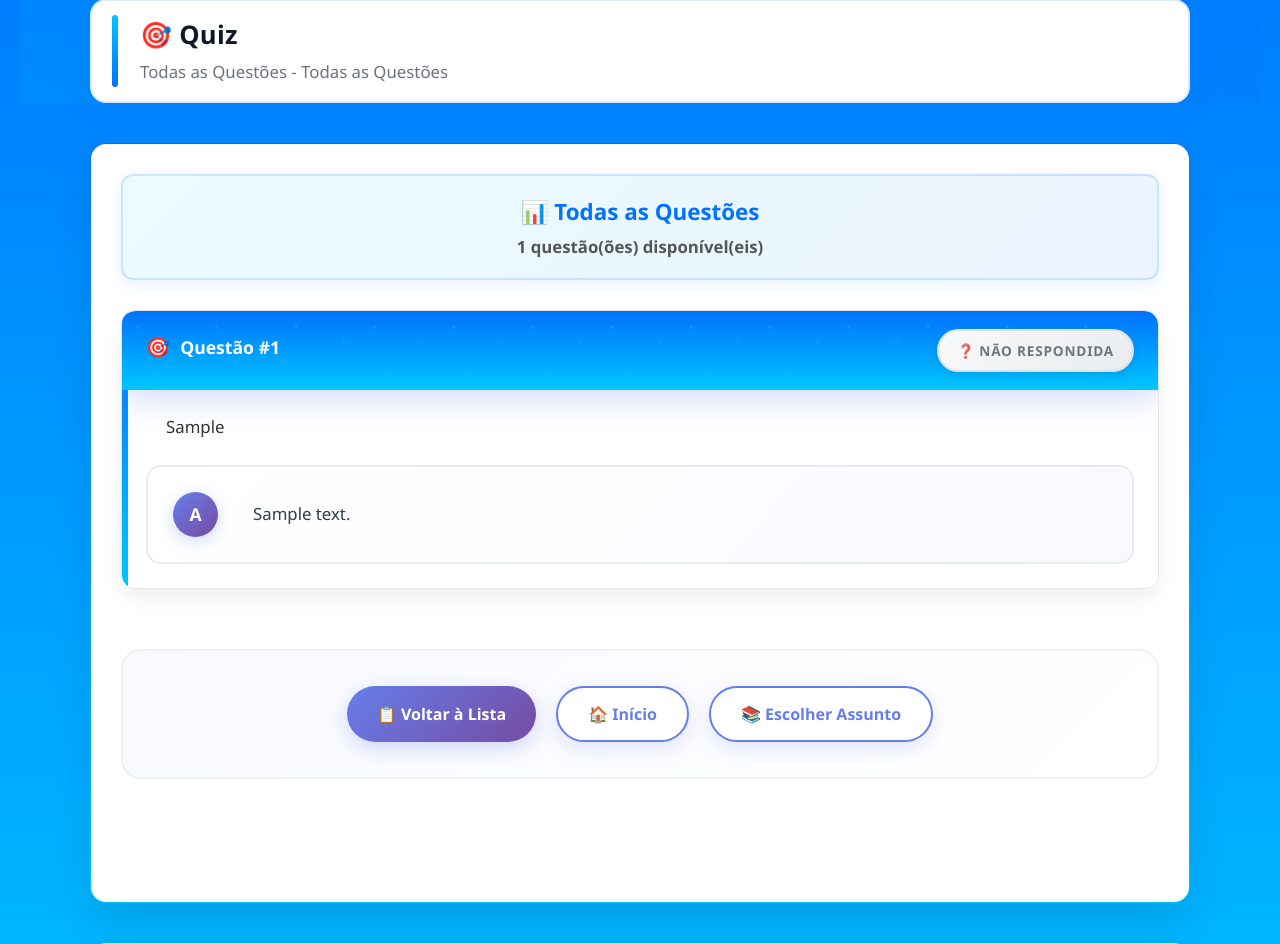
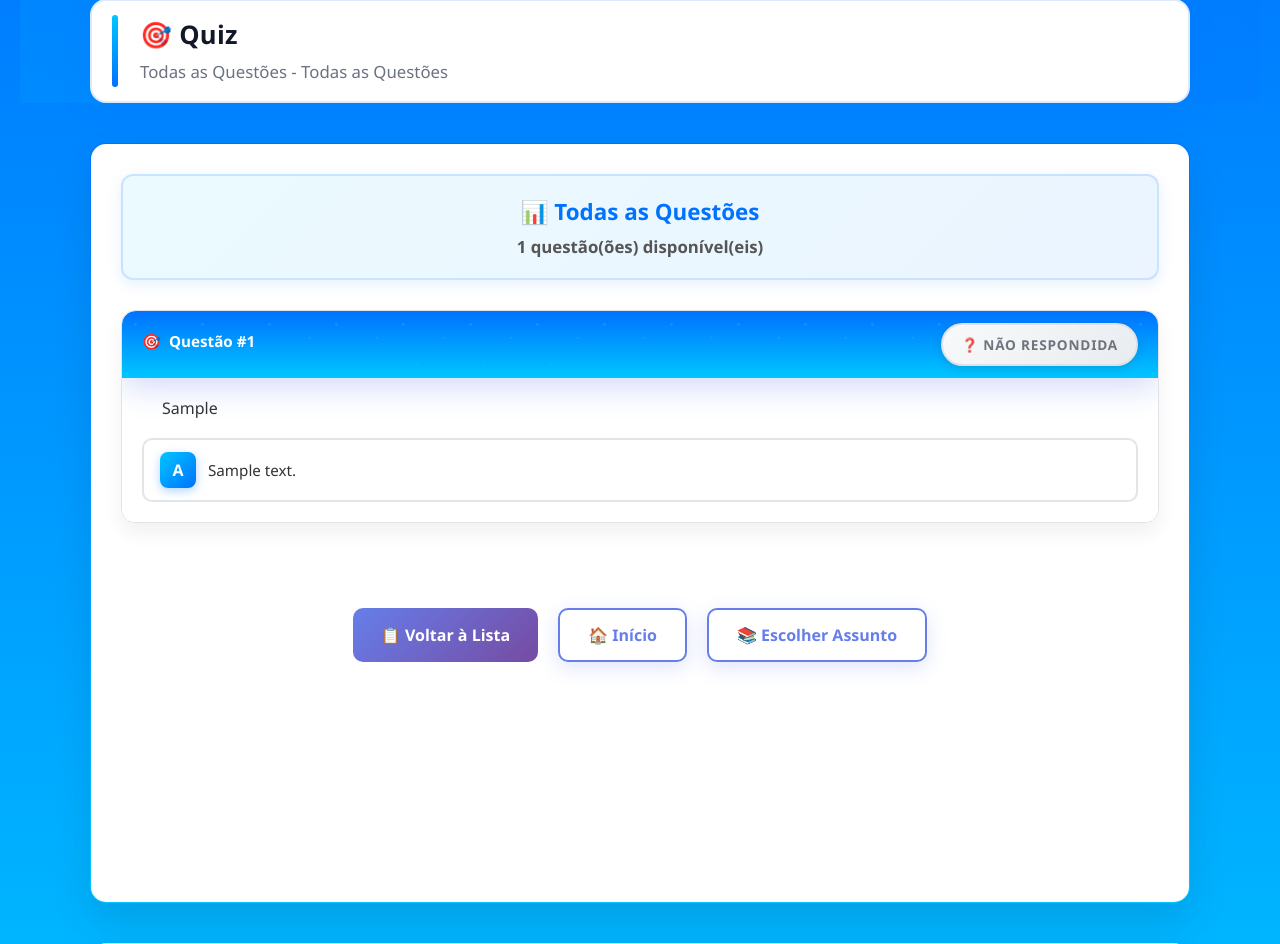
Before and after one commit to kaiquelourran/site-resumo-acad-mico, a PHP site: page /questoes/quiz_vertical_filtros.php in a window 1280 px wide. Shown: the part 197-1141 px from the top of the page. Run offline with PHP 8.4, Linux system fonts and the light colour scheme; tables that the repository leaves empty or names only in its code hold one stand-in row (values such as "Sample post").

Commit message:
melhorei o quis vertical

```diff
--- a/questoes/quiz_vertical_filtros.php
+++ b/questoes/quiz_vertical_filtros.php
@@ -84,6 +84,8 @@ if ($filtro_ativo === 'todas' || $filtro_ativo === 'nao-respondidas') {
                    q.alternativa_c, q.alternativa_d, q.alternativa_correta, q.explicacao,
                    a.nome,
                    CASE
+                       WHEN r.id_questao IS NOT NULL AND r.acertou = 1 THEN 'certa'
+                       WHEN r.id_questao IS NOT NULL AND r.acertou = 0 THEN 'errada'
                        WHEN r.id_questao IS NOT NULL THEN 'respondida'
                        ELSE 'nao-respondida'
                    END as status_resposta,
@@ -399,7 +401,7 @@ function getNomeFiltro($filtro) {
         .questions-container {
             display: flex;
             flex-direction: column;
-            gap: 30px;
+            gap: 20px;
         }
 
         .question-card {
@@ -414,14 +416,8 @@ function getNomeFiltro($filtro) {
         }
 
         .question-card::before {
-            content: '';
-            position: absolute;
-            top: 0;
-            left: 0;
-            width: 6px;
-            height: 100%;
-            background: linear-gradient(to top, #00C6FF, #0072FF);
-            border-radius: 14px 0 0 14px;
+            display: none !important;
+            content: none !important;
         }
 
         .question-card:hover {
@@ -435,7 +431,7 @@ function getNomeFiltro($filtro) {
             justify-content: space-between;
             align-items: center;
             margin-bottom: 0;
-            padding: 18px 24px;
+            padding: 12px 20px;
             background: linear-gradient(to top, #00C6FF, #0072FF);
             border-radius: 14px 14px 0 0;
         }
@@ -443,15 +439,15 @@ function getNomeFiltro($filtro) {
         .question-number {
             font-weight: 700;
             color: #FFFFFF;
-            font-size: 1.1em;
+            font-size: 0.95em;
             display: flex;
             align-items: center;
-            gap: 10px;
+            gap: 8px;
         }
 
         .question-number::before {
             content: '🎯';
-            font-size: 1.1em;
+            font-size: 1em;
         }
 
         .question-status {
@@ -483,11 +479,11 @@ function getNomeFiltro($filtro) {
         }
 
         .question-text {
-            font-size: 1.05em;
-            line-height: 1.6;
+            font-size: 1em;
+            line-height: 1.5;
             color: #333;
             margin-bottom: 0;
-            padding: 24px;
+            padding: 18px 20px;
             background: #FFFFFF;
             font-weight: 500;
         }
@@ -495,67 +491,70 @@ function getNomeFiltro($filtro) {
         .alternatives-container {
             display: flex;
             flex-direction: column;
-            gap: 12px;
-            padding: 0 24px 24px 24px;
+            gap: 10px;
+            padding: 0 20px 20px 20px;
             background: #FFFFFF;
             margin-bottom: 0;
         }
 
         .alternative {
-            background: linear-gradient(135deg, #ffffff 0%, #f8f9ff 100%);
-            border: 2px solid #e9ecef;
-            border-radius: 15px;
-            padding: 25px;
+            background: #FFFFFF;
+            border: 2px solid #e1e5e9;
+            border-radius: 10px;
+            padding: 12px 16px;
             cursor: pointer;
-            transition: all 0.4s cubic-bezier(0.4, 0, 0.2, 1);
+            transition: all 0.3s ease;
             display: flex;
             align-items: center;
             position: relative;
             overflow: hidden;
+            gap: 12px;
         }
 
         .alternative::before {
             content: '';
             position: absolute;
             top: 0;
-            left: -100%;
-            width: 100%;
+            left: 0;
+            width: 4px;
             height: 100%;
-            background: linear-gradient(90deg, transparent, rgba(102, 126, 234, 0.1), transparent);
-            transition: left 0.5s;
+            background: linear-gradient(to top, #00C6FF, #0072FF);
+            transform: scaleY(0);
+            transition: transform 0.3s ease;
+            border-radius: 10px 0 0 10px;
         }
 
         .alternative:hover::before {
-            left: 100%;
+            transform: scaleY(1);
         }
 
         .alternative:hover {
-            border-color: #667eea;
-            transform: translateX(8px);
-            box-shadow: 0 8px 25px rgba(102, 126, 234, 0.15);
+            border-color: #00C6FF;
+            transform: translateX(5px);
+            box-shadow: 0 6px 20px rgba(0, 114, 255, 0.15);
+            background: linear-gradient(135deg, rgba(0, 198, 255, 0.03) 0%, rgba(0, 114, 255, 0.03) 100%);
         }
 
         .alternative-letter {
-            background: linear-gradient(135deg, #667eea 0%, #764ba2 100%);
+            background: linear-gradient(135deg, #00C6FF 0%, #0072FF 100%);
             color: white;
-            width: 45px;
-            height: 45px;
-            border-radius: 50%;
+            width: 36px;
+            height: 36px;
+            border-radius: 8px;
             display: flex;
             align-items: center;
             justify-content: center;
-            font-weight: 700;
-            margin-right: 20px;
+            font-weight: 800;
             flex-shrink: 0;
-            font-size: 1.1em;
-            box-shadow: 0 4px 15px rgba(102, 126, 234, 0.3);
+            font-size: 1em;
+            box-shadow: 0 3px 10px rgba(0, 114, 255, 0.3);
         }
 
         .alternative-text {
             flex: 1;
-            font-size: 1.05em;
-            line-height: 1.6;
-            color: #2c3e50;
+            font-size: 0.95em;
+            line-height: 1.5;
+            color: #333;
             font-weight: 500;
         }
 
@@ -601,14 +600,14 @@ function getNomeFiltro($filtro) {
         }
 
         .explicacao-container {
-            background: linear-gradient(135deg, #e8f4fd 0%, #f0f8ff 100%);
-            border-left: 5px solid #2196f3;
-            padding: 25px;
-            margin-top: 25px;
-            border-radius: 0 15px 15px 0;
+            background: linear-gradient(135deg, rgba(0, 198, 255, 0.08) 0%, rgba(0, 114, 255, 0.08) 100%);
+            border-left: 4px solid #0072FF;
+            padding: 16px 20px;
+            margin: 16px 20px 20px 20px;
+            border-radius: 0 10px 10px 0;
             opacity: 0;
-            animation: fadeIn 0.8s ease-in-out forwards;
-            box-shadow: 0 6px 20px rgba(33, 150, 243, 0.15);
+            animation: fadeIn 0.5s ease-in-out forwards;
+            box-shadow: 0 4px 12px rgba(0, 114, 255, 0.1);
         }
 
         @keyframes fadeIn {
@@ -623,34 +622,34 @@ function getNomeFiltro($filtro) {
         }
 
         .explicacao-title {
-            color: #1976d2;
-            margin-bottom: 12px;
-            font-size: 1.2em;
-            font-weight: 600;
+            color: #0072FF;
+            margin-bottom: 8px;
+            font-size: 1em;
+            font-weight: 700;
             display: flex;
             align-items: center;
-            gap: 8px;
+            gap: 6px;
         }
 
         .explicacao-title::before {
             content: '💡';
-            font-size: 1.1em;
+            font-size: 1em;
         }
 
         .explicacao-text {
-            color: #2c3e50;
-            line-height: 1.7;
+            color: #333;
+            line-height: 1.6;
             margin: 0;
-            font-size: 1.05em;
+            font-size: 0.95em;
             font-weight: 500;
         }
 
         .navigation-section {
             text-align: center;
-            padding: 35px;
-            background: linear-gradient(135deg, #f8f9ff 0%, #ffffff 100%);
-            border-radius: 20px;
-            border: 2px solid #f0f0f0;
+            padding: 25px 0;
+            background: transparent;
+            border-radius: 0;
+            border: none;
             margin-top: 30px;
         }
 
@@ -662,19 +661,17 @@ function getNomeFiltro($filtro) {
         }
 
         .nav-btn {
-            background: linear-gradient(135deg, #667eea 0%, #764ba2 100%);
-            color: white;
-            padding: 15px 30px;
+            padding: 14px 28px;
             border: none;
-            border-radius: 30px;
+            border-radius: 10px;
             text-decoration: none;
-            font-weight: 600;
+            font-weight: 700;
             font-size: 1em;
-            transition: all 0.4s cubic-bezier(0.4, 0, 0.2, 1);
+            transition: all 0.3s ease;
             display: inline-flex;
             align-items: center;
+            justify-content: center;
             gap: 10px;
-            box-shadow: 0 6px 20px rgba(102, 126, 234, 0.3);
             position: relative;
             overflow: hidden;
         }
@@ -894,11 +891,11 @@ include 'header.php';
                                             case 'nao-respondida':
                                                 echo '❓ Não Respondida';
                                                 break;
-                                        case 'acertada':
-                                            echo '✅ Acertada';
+                                            case 'certa':
+                                                echo '✅ Acertou';
                                                 break;
                                             case 'errada':
-                                            echo '❌ Errada';
+                                                echo '❌ Errou';
                                                 break;
                                             default:
                                                 echo '✅ Respondida';
@@ -1067,43 +1064,8 @@ include 'header.php';
                             // Mostrar resultado visual
                             mostrarFeedbackVisual(questaoId, alternativaSelecionada, data.alternativa_correta, data.explicacao);
 
-                            // Verificar se a questão deve ser removida do filtro atual
-                            const filtroAtual = new URLSearchParams(window.location.search).get('filtro') || 'todas';
-                            let deveRemover = false;
-
-                            switch(filtroAtual) {
-                                case 'nao-respondidas':
-                                    // Questão respondida deve sair do filtro "não respondidas"
-                                    deveRemover = true;
-                                    break;
-                                case 'certas':
-                                    // Se errou, deve sair do filtro "acertadas"
-                                    deveRemover = !data.acertou;
-                                    break;
-                                case 'erradas':
-                                    // Se acertou, deve sair do filtro "erradas"
-                                    deveRemover = data.acertou;
-                                    break;
-                            }
-
-                            // Remover questão do DOM após um delay se necessário
-                            if (deveRemover) {
-                                setTimeout(() => {
-                                    questaoCard.style.transition = 'all 0.5s ease';
-                                    questaoCard.style.opacity = '0';
-                                    questaoCard.style.transform = 'translateX(-100%)';
-
-                                    setTimeout(() => {
-                                        questaoCard.remove();
-
-                                        // Verificar se ainda há questões
-                                        const questoesRestantes = document.querySelectorAll('.question-card');
-                                        if (questoesRestantes.length === 0) {
-                                            mostrarMensagemFiltroVazio();
-                                        }
-                                    }, 500);
-                                }, 2000);
-                            }
+                            // Questões permanecem no filtro atual até atualizar a página
+                            // Não removemos automaticamente para manter a consistência do filtro
                         } else {
                             console.error('Erro ao processar resposta:', data.message);
                             // Reabilitar cliques em caso de erro
```
Lines whose indentation alone changed are shown as unchanged.
